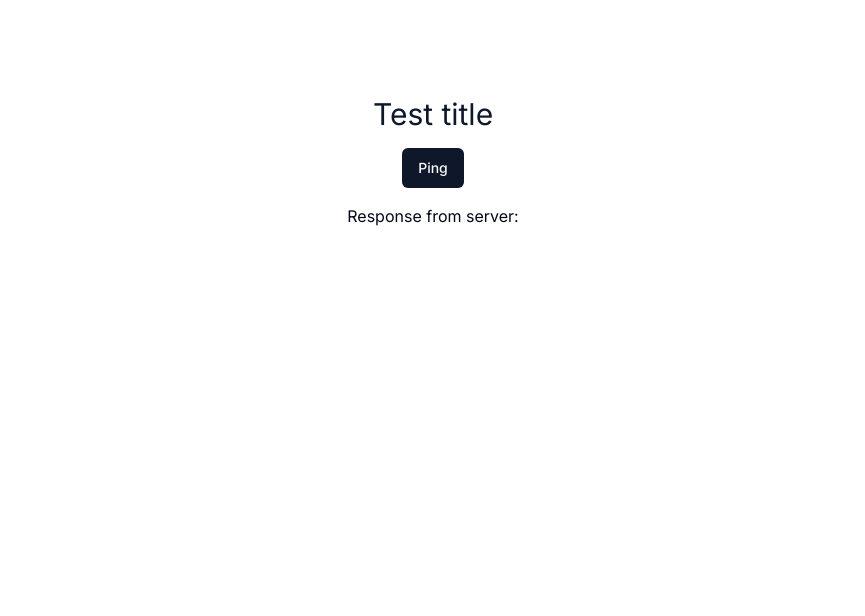
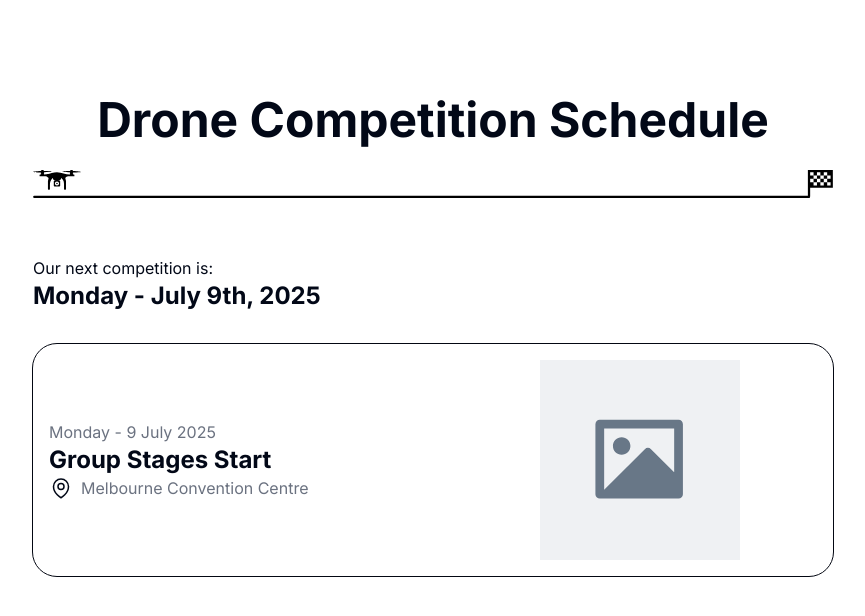
Before and after one commit to codersforcauses/Robodrone, a Next.js app in the folder client/: page / in a window 1280 px wide. Shown: the top 616 px of the page, without its empty margins (207-1072 px from the left). Built offline with nearby package versions, Linux system fonts and the light colour scheme; no server answers.

Commit message:
feat: added barebones for landing page. EventCard component outlined and landing page structured. Added placeholder svg for image placeholders.

```diff
--- /dev/null
+++ b/client/src/components/ui/LandingPage/EventCard.tsx
@@ -0,0 +1,45 @@
+import Image from "next/image";
+
+export default function EventCard() {
+  return (
+    <div className="outline-solid flex items-center rounded-3xl p-4 outline outline-1 outline-gray-950">
+      {/* Text */}
+      <div className="flex-auto">
+        <p className="text-gray-500"> Monday - 9 July 2025</p>
+        <h2 className="text-2xl font-bold"> Group Stages Start </h2>
+        <div className="flex items-center gap-2">
+          <svg
+            xmlns="http://www.w3.org/2000/svg"
+            fill="none"
+            viewBox="0 0 24 24"
+            strokeWidth={1.5}
+            stroke="currentColor"
+            className="size-6"
+          >
+            <path
+              strokeLinecap="round"
+              strokeLinejoin="round"
+              d="M15 10.5a3 3 0 1 1-6 0 3 3 0 0 1 6 0Z"
+            />
+            <path
+              strokeLinecap="round"
+              strokeLinejoin="round"
+              d="M19.5 10.5c0 7.142-7.5 11.25-7.5 11.25S4.5 17.642 4.5 10.5a7.5 7.5 0 1 1 15 0Z"
+            />
+          </svg>
+          <p className="text-gray-500">Melbourne Convention Centre</p>
+        </div>
+      </div>
+      {/* Image */}
+      <div className="relative h-[200px] w-[200px] flex-auto">
+        <Image
+          src="/placeholder-svg.svg"
+          alt="placeholder-svg"
+          fill
+          className="rounded-2xl object-contain"
+          priority
+        />
+      </div>
+    </div>
+  );
+}
--- /dev/null
+++ b/client/src/components/ui/LandingPage/index.tsx
@@ -0,0 +1,27 @@
+import Image from "next/image";
+
+import EventCard from "./EventCard";
+
+export default function LandingPage() {
+  return (
+    <div>
+      <h1 className="text-dark text-center text-5xl font-bold">
+        {" "}
+        Drone Competition Schedule{" "}
+      </h1>
+      <div className="relative mx-auto h-[80px] w-[800px]">
+        <Image
+          src="/ProgressBar1.svg"
+          alt="Progress Bar"
+          fill
+          className="object-contain"
+          priority
+        />
+      </div>
+      <p className="pt-8">Our next competition is: </p>
+      <p className="pb-8 text-2xl font-bold">Monday - July 9th, 2025</p>
+
+      <EventCard />
+    </div>
+  );
+}
--- a/client/src/pages/index.tsx
+++ b/client/src/pages/index.tsx
@@ -5,6 +5,7 @@ import { usePings } from "@/hooks/pings";
 import { cn } from "@/lib/utils";
 
 import { Button } from "../components/ui/button";
+import LandingPage from "../components/ui/LandingPage";
 
 const fontSans = FontSans({
   subsets: ["latin"],
@@ -24,13 +25,7 @@ export default function Home() {
         fontSans.variable,
       )}
     >
-      <h1 className="text-3xl text-primary">Test title</h1>
-      <Button onClick={() => setClicked(true)}>
-        {isLoading ? "Loading" : "Ping"}
-      </Button>
-      <p>
-        Response from server: <span>{data as string}</span>
-      </p>
+      <LandingPage />
     </main>
   );
 }
```
Also changed, not shown: client/public/ProgressBar1.svg (added), client/public/placeholder-svg.svg (added).
